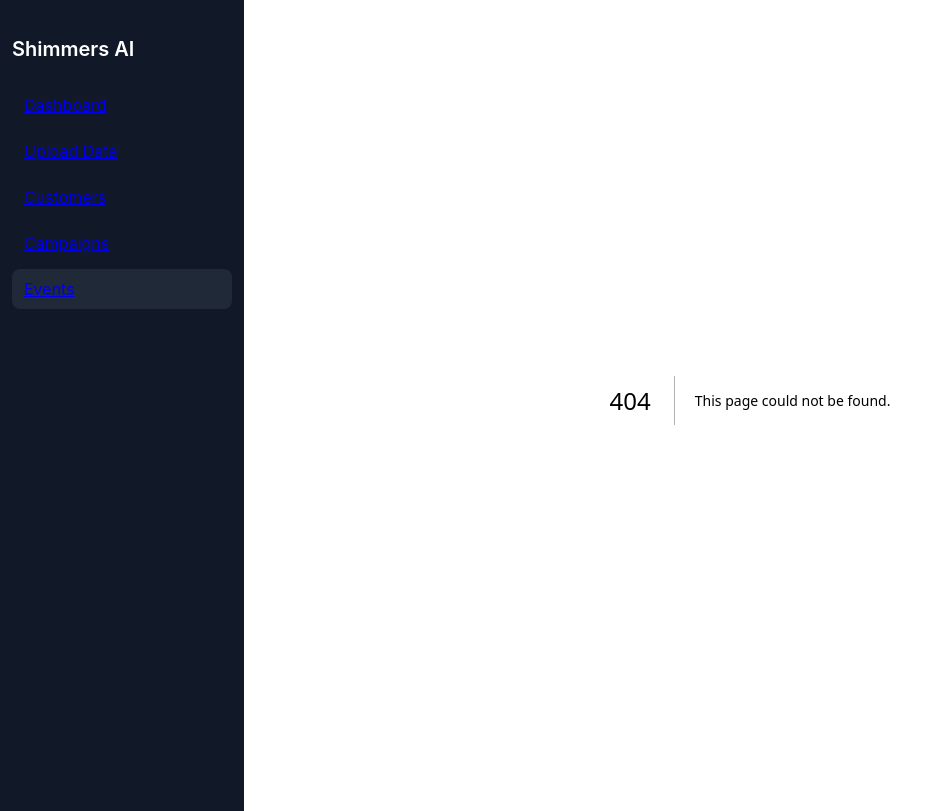
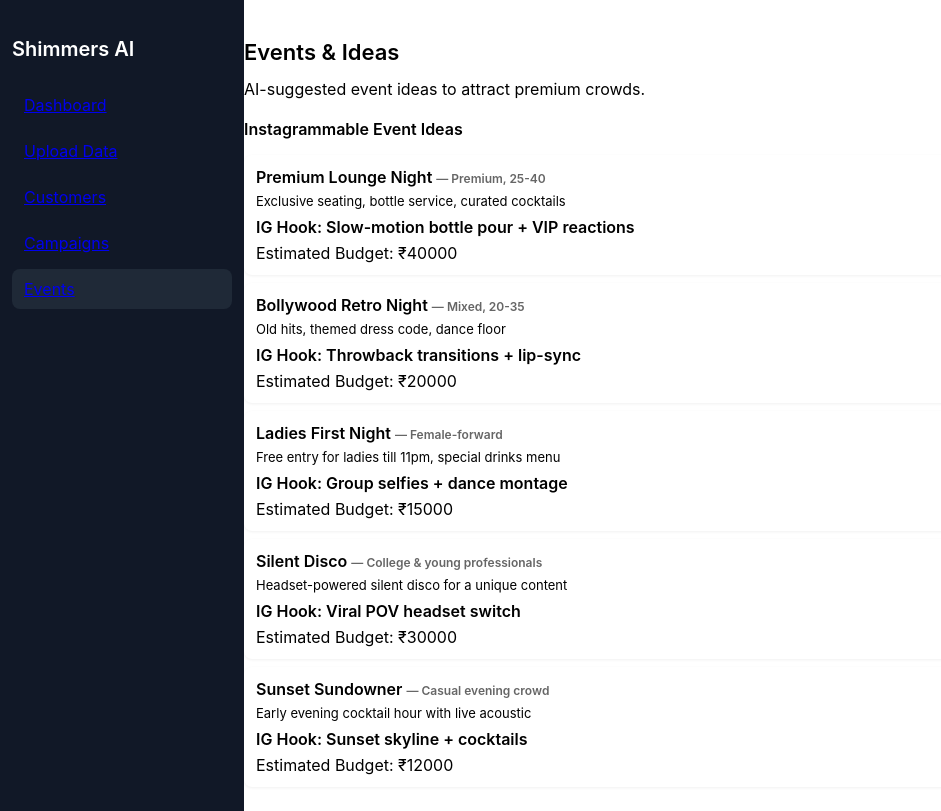
Before and after one commit to intelligencefordm-glitch/shimmers-sales-intel, a Next.js app: page /events in a window 1280 px wide. Before the commit this address had no page. Shown: the whole page, without its empty margins (0-941 px from the left). Built offline with nearby package versions, Linux system fonts and the light colour scheme.

Commit message:
Create page.tsx

```diff
--- /dev/null
+++ b/app/events/page.tsx
@@ -0,0 +1,18 @@
+"use client";
+import EventSuggestions from "../components/EventSuggestions";
+
+export default function EventsPage() {
+  return (
+    <div style={{ padding: "24px" }}>
+      <h1 style={{ fontSize: "22px", fontWeight: 600 }}>Events & Ideas</h1>
+
+      <p style={{ marginTop: "10px" }}>
+        AI-suggested event ideas to attract premium crowds.
+      </p>
+
+      <div style={{ marginTop: "20px" }}>
+        <EventSuggestions />
+      </div>
+    </div>
+  );
+}
```
